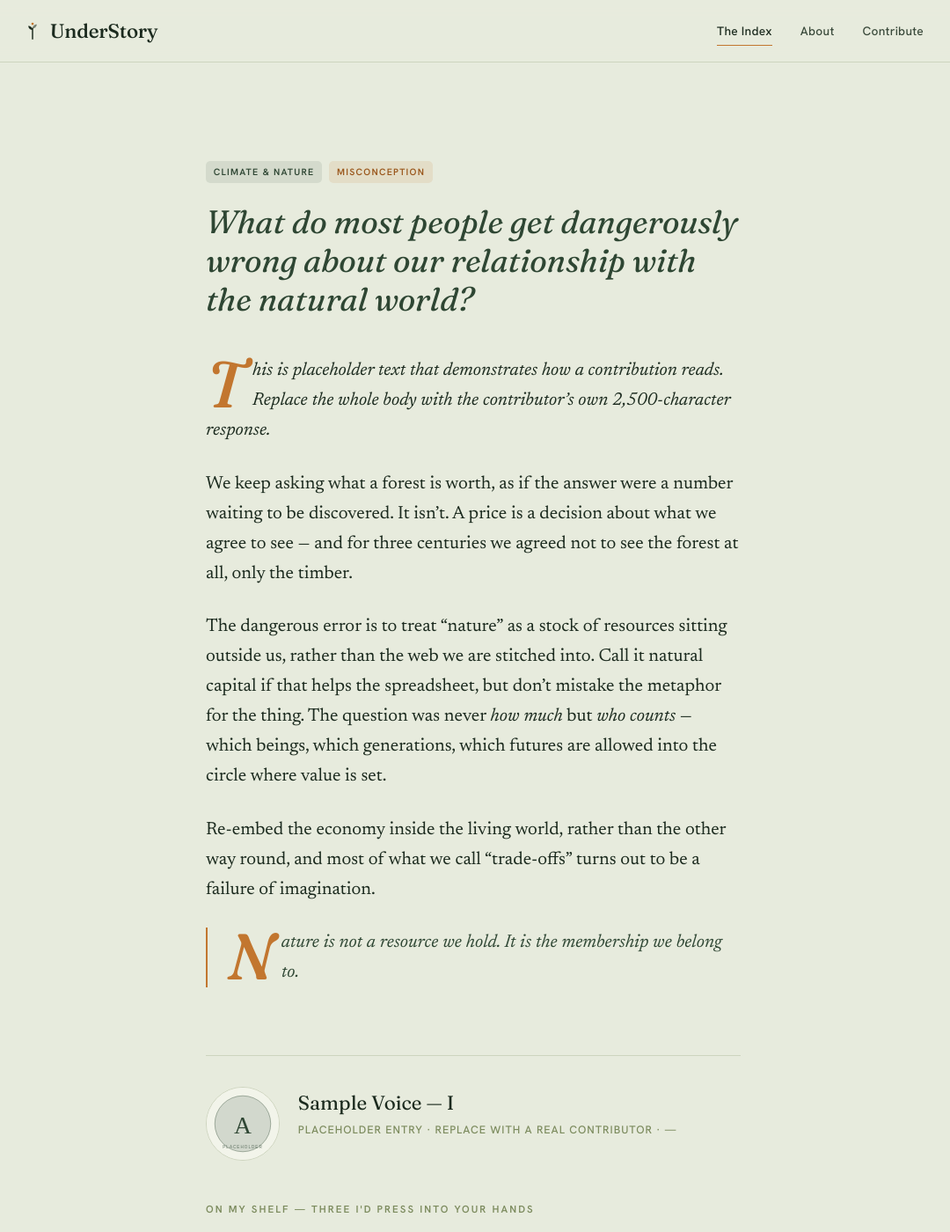
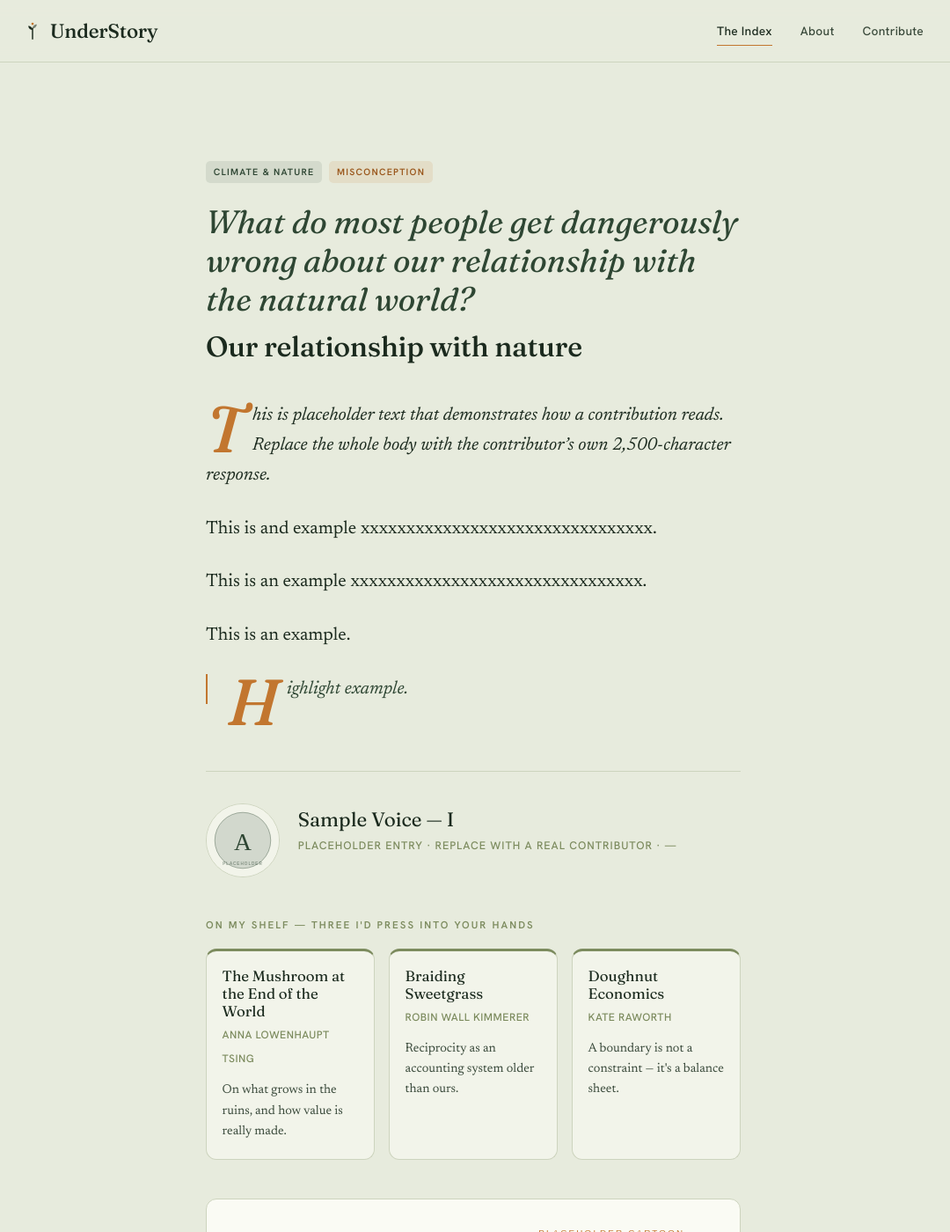
Before and after one commit to valentina-rm/understory, a Jekyll site: the page built from _contributions/sample-climate-misconception.md, in a window 1280 px wide and 1400 px high. Shown: the whole window at 88% size, without its empty margins (102-1182 px from the left). Built offline with Jekyll 4.4.1, drawn with Linux system fonts in a browser that asks for light colours.

Commit message:
Text edits across pages

```diff
--- a/_contributions/sample-climate-misconception.md
+++ b/_contributions/sample-climate-misconception.md
@@ -26,10 +26,10 @@ cartoon_credit: "Placeholder · replace with the contributor's chosen image"
 
 *This is placeholder text that demonstrates how a contribution reads. Replace the whole body with the contributor's own 2,500-character response.*
 
-We keep asking what a forest is worth, as if the answer were a number waiting to be discovered. It isn't. A price is a decision about what we agree to see — and for three centuries we agreed not to see the forest at all, only the timber.
+This is and example xxxxxxxxxxxxxxxxxxxxxxxxxxxxxxxx.
 
-The dangerous error is to treat "nature" as a stock of resources sitting outside us, rather than the web we are stitched into. Call it natural capital if that helps the spreadsheet, but don't mistake the metaphor for the thing. The question was never *how much* but *who counts* — which beings, which generations, which futures are allowed into the circle where value is set.
+This is an example xxxxxxxxxxxxxxxxxxxxxxxxxxxxxxxx.
 
-Re-embed the economy inside the living world, rather than the other way round, and most of what we call "trade-offs" turns out to be a failure of imagination.
+This is an example.
 
-> Nature is not a resource we hold. It is the membership we belong to.
+> Highlight example.
--- a/_layouts/contribution.html
+++ b/_layouts/contribution.html
@@ -7,12 +7,13 @@ layout: default
 <article class="piece">
   <div class="shell">
 
-    <header class="piece-head rise">
+       <header class="piece-head rise">
       <div class="piece-tax">
         <a class="tax tax--topic" href="{{ '/index/' | relative_url }}?topic={{ page.topic }}">{{ topic_label }}</a>
         <a class="tax tax--type"  href="{{ '/index/' | relative_url }}?type={{ page.type }}">{{ type_label }}</a>
       </div>
       <p class="piece-q">{{ page.question }}</p>
+      {% if page.title %}<h1 class="piece-title">{{ page.title }}</h1>{% endif %}
     </header>
 
     <div class="piece-body rise d1">
--- a/assets/css/main.css
+++ b/assets/css/main.css
@@ -491,6 +491,14 @@ p  { margin: 0 0 1.1em; }
 .piece { padding-top: 7rem; }
 .piece-head { max-width: var(--measure); margin: 0 auto; text-align: left; }
 .piece-tax { display: flex; gap: 0.5rem; margin-bottom: 1.4rem; flex-wrap: wrap; }
+.piece-title {
+  font-family: var(--display);
+  font-weight: 500;
+  font-size: clamp(1.4rem, 3vw, 2rem);
+  line-height: 1.2;
+  color: var(--ink);
+  margin: 0.8rem 0 0;
+}
 .piece-q {
   font-family: var(--display); font-weight: 400; font-style: italic;
   font-size: clamp(1.5rem, 3.4vw, 2.3rem); line-height: 1.2; color: var(--canopy);
```
Also changed, not shown: _contributions/sample-meaning-vision.md (+5 -3 lines), _contributions/sample-power-recommendation.md (+5 -3 lines).
